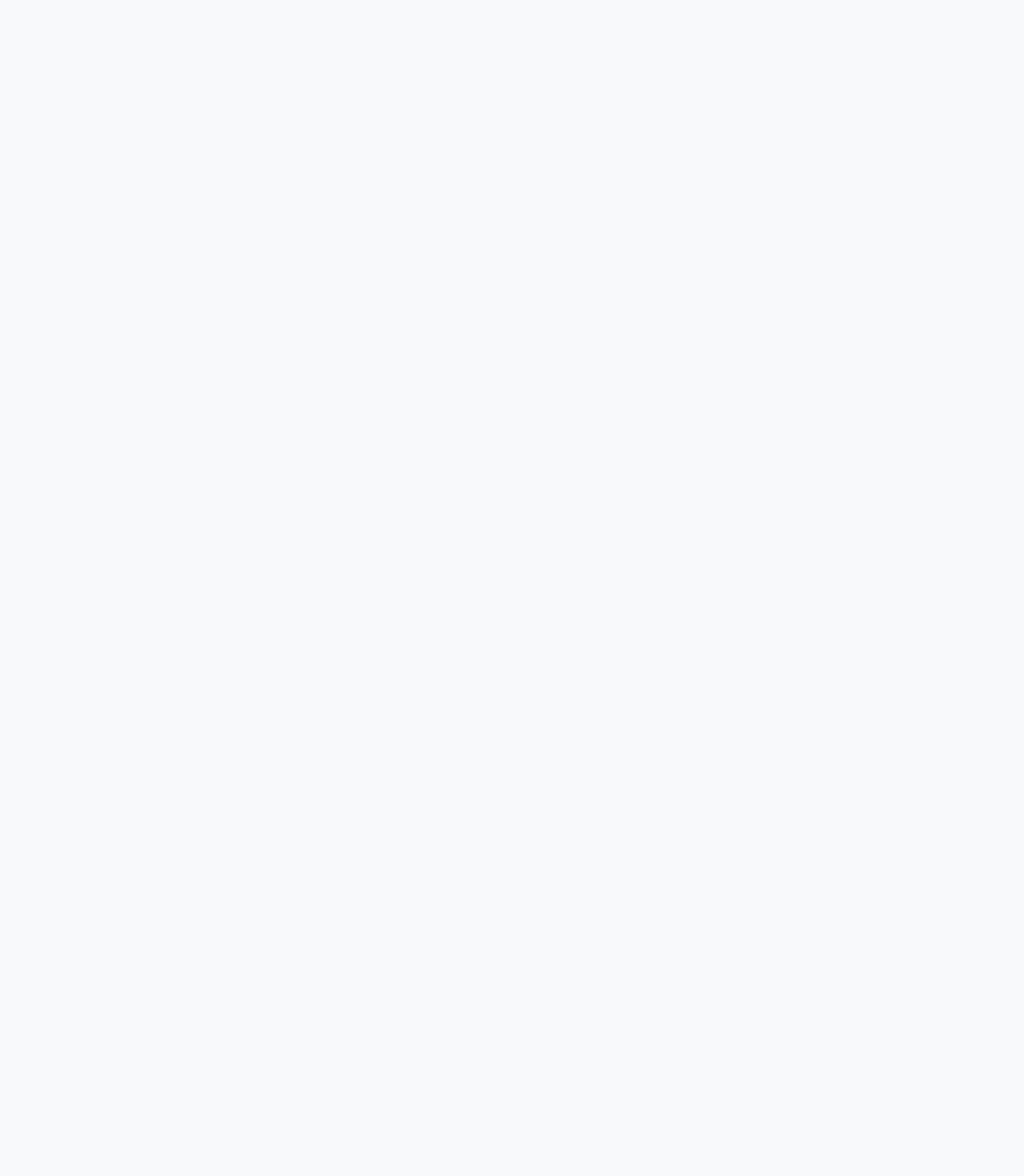
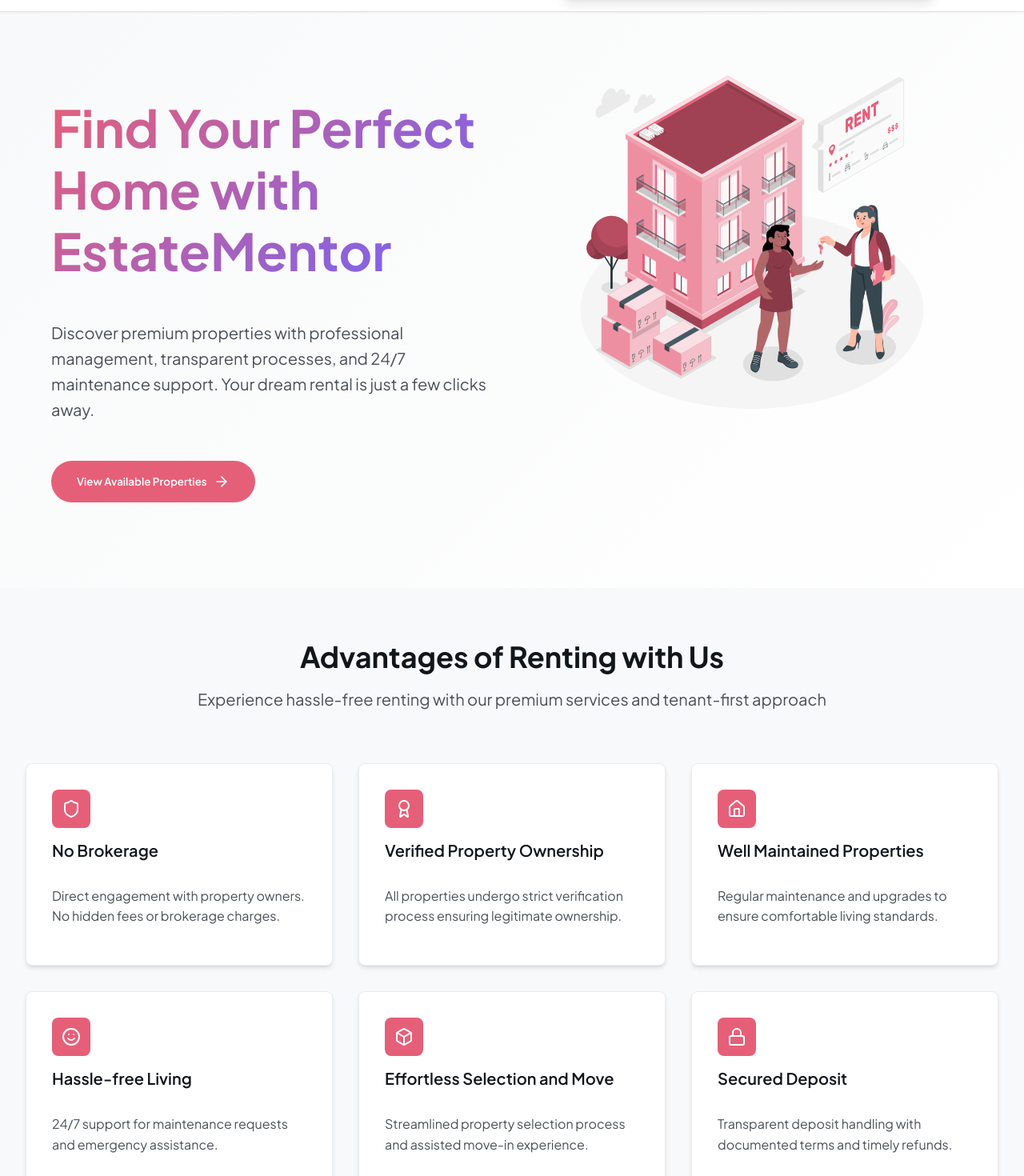
Before and after one commit to kishansrivastava-ks/estate-mentor, a React (Vite) app: page /tenants in a window 1280 px wide. Before the commit this address had no page. Shown: the part 60-1530 px from the top of the page at 80% size. Before the commit the page ends 800 px from the top, so only its background shows below. Built offline with nearby package versions, Linux system fonts and the light colour scheme.

Commit message:
tenants page made

```diff
--- a/src/App.jsx
+++ b/src/App.jsx
@@ -5,6 +5,7 @@
 import Layout from "./ui/Layout";
 import Home from "./pages/Home";
 import Contact from "./pages/Contact";
+import Tenants from "./pages/Tenants";
 
 function App() {
   return (
@@ -15,6 +16,7 @@
           <Route path="/" element={<Layout />}>
             <Route path="" element={<Home />} />
             <Route path="contact" element={<Contact />} />
+            <Route path="tenants" element={<Tenants />} />
           </Route>
         </Routes>
       </BrowserRouter>
--- /dev/null
+++ b/src/components/Tenants/AdvantagesSection.jsx
@@ -0,0 +1,185 @@
+import React from "react";
+import styled from "styled-components";
+import { Shield, Award, Home, Smile, Box, Lock } from "lucide-react";
+import Animated from "../common/Animated";
+import { motion } from "framer-motion";
+
+const SectionContainer = styled.section`
+  padding: var(--spacing-3xl) var(--spacing-xl);
+  background-color: var(--color-bg);
+`;
+
+const Header = styled.div`
+  text-align: center;
+  max-width: 800px;
+  margin: 0 auto var(--spacing-3xl);
+`;
+
+const CardsGrid = styled.div`
+  display: grid;
+  grid-template-columns: repeat(3, 1fr);
+  gap: var(--spacing-xl);
+  max-width: 1400px;
+  margin: 0 auto;
+
+  @media (max-width: 1024px) {
+    grid-template-columns: repeat(2, 1fr);
+  }
+
+  @media (max-width: 640px) {
+    grid-template-columns: 1fr;
+  }
+`;
+
+const Card = styled(motion.div)`
+  background: var(--color-surface);
+  border-radius: var(--radius-lg);
+  padding: var(--spacing-xl);
+  box-shadow: var(--shadow-md);
+  border: 1px solid var(--color-border-light);
+  display: flex;
+  flex-direction: column;
+  gap: var(--spacing-md);
+  position: relative;
+  overflow: hidden;
+
+  &::before {
+    content: "";
+    position: absolute;
+    top: 0;
+    left: 0;
+    right: 0;
+    height: 4px;
+    background: linear-gradient(
+      90deg,
+      var(--color-primary) 0%,
+      var(--color-secondary) 100%
+    );
+    transform: scaleX(0);
+    /* transform-origin: left; */
+    transition: transform var(--transition-medium);
+  }
+
+  &:hover::before {
+    transform: scaleX(1);
+  }
+  &:hover {
+    cursor: pointer;
+  }
+`;
+
+const IconWrapper = styled.div`
+  background-color: var(--color-primary);
+  color: white;
+  width: 48px;
+  height: 48px;
+  border-radius: var(--radius-lg);
+  display: flex;
+  align-items: center;
+  justify-content: center;
+`;
+
+const AdvantagesSection = () => {
+  const advantages = [
+    {
+      icon: Shield,
+      title: "No Brokerage",
+      description:
+        "Direct engagement with property owners. No hidden fees or brokerage charges.",
+    },
+    {
+      icon: Award,
+      title: "Verified Property Ownership",
+      description:
+        "All properties undergo strict verification process ensuring legitimate ownership.",
+    },
+    {
+      icon: Home,
+      title: "Well Maintained Properties",
+      description:
+        "Regular maintenance and upgrades to ensure comfortable living standards.",
+    },
+    {
+      icon: Smile,
+      title: "Hassle-free Living",
+      description:
+        "24/7 support for maintenance requests and emergency assistance.",
+    },
+    {
+      icon: Box,
+      title: "Effortless Selection and Move",
+      description:
+        "Streamlined property selection process and assisted move-in experience.",
+    },
+    {
+      icon: Lock,
+      title: "Secured Deposit",
+      description:
+        "Transparent deposit handling with documented terms and timely refunds.",
+    },
+  ];
+
+  return (
+    <SectionContainer>
+      <Header>
+        <Animated animation="slideDown">
+          <h2
+            style={{
+              fontSize: "var(--text-4xl)",
+              color: "var(--color-text)",
+              marginBottom: "var(--spacing-md)",
+            }}
+          >
+            Advantages of Renting with Us
+          </h2>
+        </Animated>
+        <Animated animation="fadeIn" delay={0.2}>
+          <p
+            style={{
+              fontSize: "var(--text-xl)",
+              color: "var(--color-text-secondary)",
+            }}
+          >
+            Experience hassle-free renting with our premium services and
+            tenant-first approach
+          </p>
+        </Animated>
+      </Header>
+
+      <CardsGrid>
+        {advantages.map((advantage, index) => (
+          <Animated
+            key={advantage.title}
+            animation="fadeInScale"
+            delay={0.2 + index * 0.1}
+          >
+            <Card whileHover={{ y: -5 }}>
+              <IconWrapper>
+                <advantage.icon size={24} />
+              </IconWrapper>
+              <h3
+                style={{
+                  fontSize: "var(--text-xl)",
+                  color: "var(--color-text)",
+                  fontWeight: "600",
+                }}
+              >
+                {advantage.title}
+              </h3>
+              <p
+                style={{
+                  color: "var(--color-text-secondary)",
+                  lineHeight: "1.6",
+                }}
+              >
+                {advantage.description}
+              </p>
+            </Card>
+          </Animated>
+        ))}
+      </CardsGrid>
+    </SectionContainer>
+  );
+};
+
+export default AdvantagesSection;
--- /dev/null
+++ b/src/components/Tenants/TenantHero.jsx
@@ -0,0 +1,127 @@
+import React from "react";
+import styled from "styled-components";
+import { ArrowRight } from "lucide-react";
+import Animated from "../common/Animated";
+
+const HeroContainer = styled.section`
+  min-height: 90vh;
+  display: grid;
+  grid-template-columns: 1fr 1fr;
+  gap: var(--spacing-2xl);
+  padding: var(--spacing-3xl);
+  background: linear-gradient(
+    135deg,
+    var(--color-bg) 0%,
+    var(--color-bg-secondary) 100%
+  );
+
+  @media (max-width: 1024px) {
+    grid-template-columns: 1fr;
+    text-align: center;
+    min-height: 60vh;
+  }
+`;
+
+const ContentWrapper = styled.div`
+  display: flex;
+  flex-direction: column;
+  justify-content: center;
+  gap: var(--spacing-xl);
+  max-width: 600px;
+
+  @media (max-width: 1024px) {
+    margin: 0 auto;
+  }
+`;
+
+const Title = styled.h1`
+  font-size: clamp(2.5rem, 5vw, 4rem);
+  font-weight: 800;
+  background: linear-gradient(
+    135deg,
+    var(--color-primary) 0%,
+    var(--color-secondary) 100%
+  );
+  -webkit-background-clip: text;
+  -webkit-text-fill-color: transparent;
+  line-height: 1.2;
+`;
+
+const Subtitle = styled.p`
+  font-size: var(--text-xl);
+  color: var(--color-text-secondary);
+  line-height: 1.6;
+`;
+
+const CTAButton = styled.button`
+  display: inline-flex;
+  align-items: center;
+  gap: var(--spacing-sm);
+  background-color: var(--color-primary);
+  color: white;
+  padding: var(--spacing-md) var(--spacing-xl);
+  border-radius: var(--radius-full);
+  font-weight: 600;
+  border: none;
+  cursor: pointer;
+  transition: all var(--transition-medium);
+  align-self: flex-start;
+
+  @media (max-width: 1024px) {
+    align-self: center;
+  }
+
+  &:hover {
+    background-color: var(--color-primary-dark);
+    transform: translateX(4px);
+  }
+`;
+
+const ImageWrapper = styled.div`
+  display: flex;
+  align-items: center;
+  justify-content: center;
+`;
+
+const TenantHero = () => {
+  return (
+    <HeroContainer>
+      <ContentWrapper>
+        <Animated animation="slideUp">
+          <Title>Find Your Perfect Home with EstateMentor</Title>
+        </Animated>
+
+        <Animated animation="fadeIn" delay={0.2}>
+          <Subtitle>
+            Discover premium properties with professional management,
+            transparent processes, and 24/7 maintenance support. Your dream
+            rental is just a few clicks away.
+          </Subtitle>
+        </Animated>
+
+        <Animated animation="slideRight" delay={0.4}>
+          <CTAButton>
+            View Available Properties
+            <ArrowRight size={20} />
+          </CTAButton>
+        </Animated>
+      </ContentWrapper>
+
+      <Animated animation="fadeInScale" delay={0.3}>
+        <ImageWrapper>
+          <img
+            src="/api/placeholder/tenant.svg"
+            alt="Modern Living Space"
+            style={{
+              maxWidth: "80%",
+              borderRadius: "var(--radius-xl)",
+              //   boxShadow: "var(--shadow-lg)",
+            }}
+          />
+        </ImageWrapper>
+      </Animated>
+    </HeroContainer>
+  );
+};
+
+export default TenantHero;
--- /dev/null
+++ b/src/pages/Tenants.jsx
@@ -0,0 +1,14 @@
+import AdvantagesSection from "../components/Tenants/AdvantagesSection";
+import TenantHero from "../components/Tenants/TenantHero";
+import PageTransition from "../utils/PageTransition";
+
+function Tenants() {
+  return (
+    <PageTransition>
+      <TenantHero />
+      <AdvantagesSection />
+    </PageTransition>
+  );
+}
+
+export default Tenants;
```
